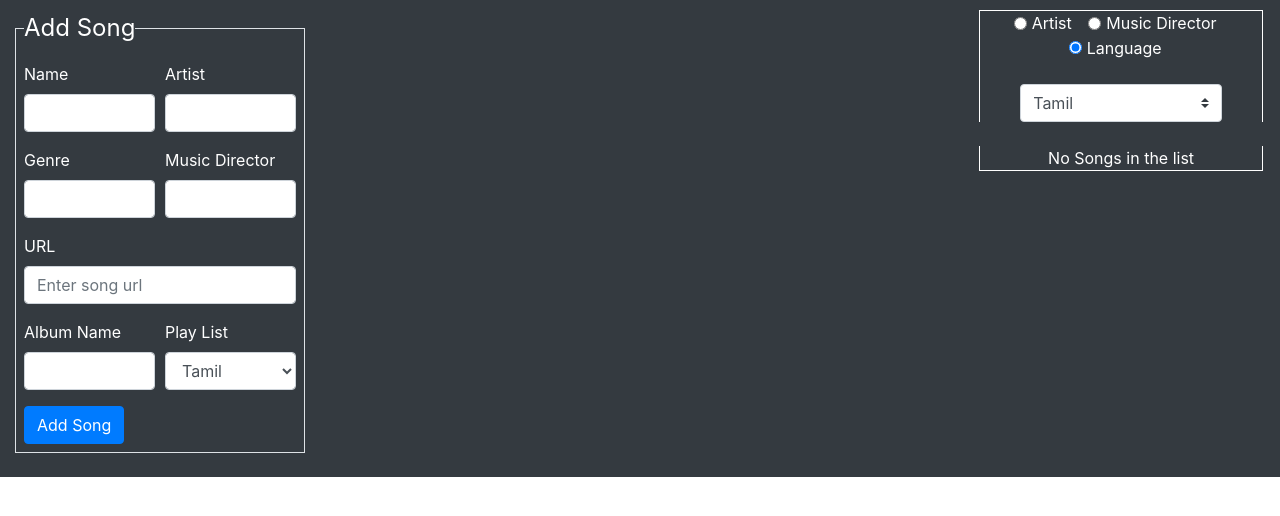
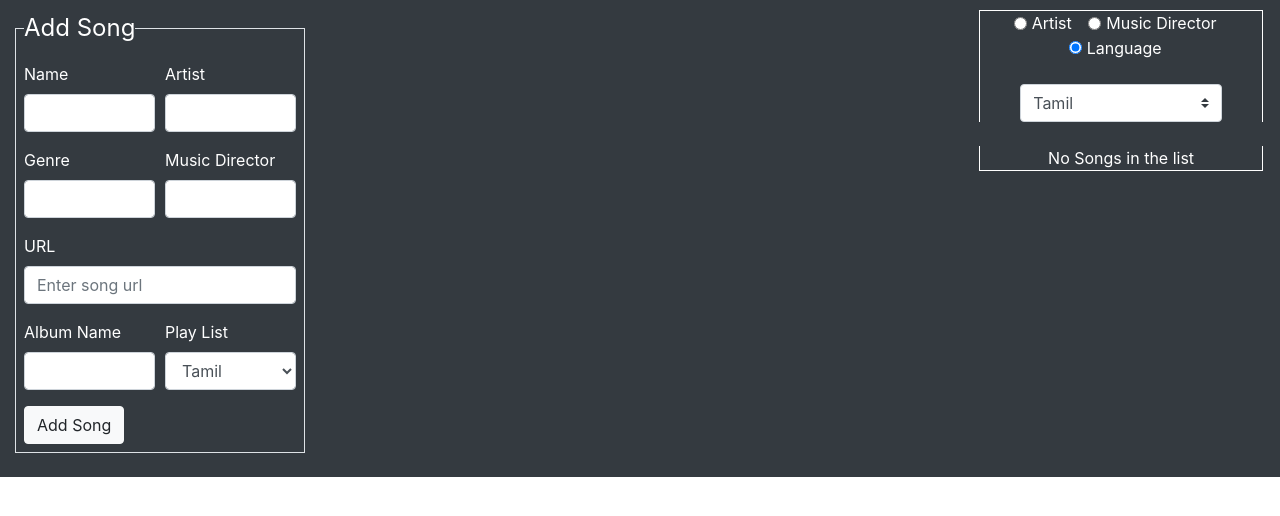
Before and after one commit to vjakash/Music-Player, a plain HTML site: page index.htm in a window 1280 px wide. Shown: the part 70-586 px from the top of the page. Drawn offline with nearby package versions, Linux system fonts and the light colour scheme.

Commit message:
Update index.htm

```diff
--- a/index.htm
+++ b/index.htm
@@ -81,7 +81,7 @@
                             </div>
                         </div>
 
-                        <button type="submit" class="btn btn-primary" onclick="add();return false;">Add Song</button>
+                        <button type="submit" class="btn btn-light" onclick="add();return false;">Add Song</button>
                     </fieldset>
                 </form>
             </div>
```
